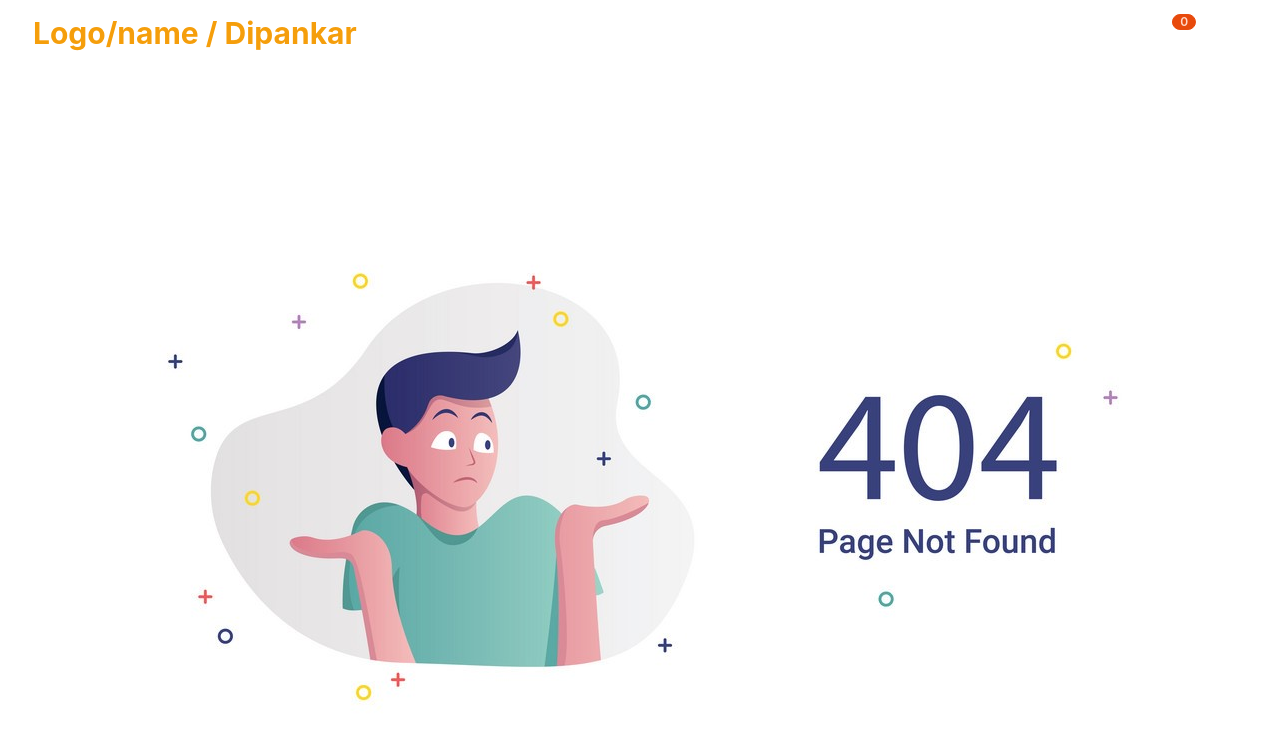
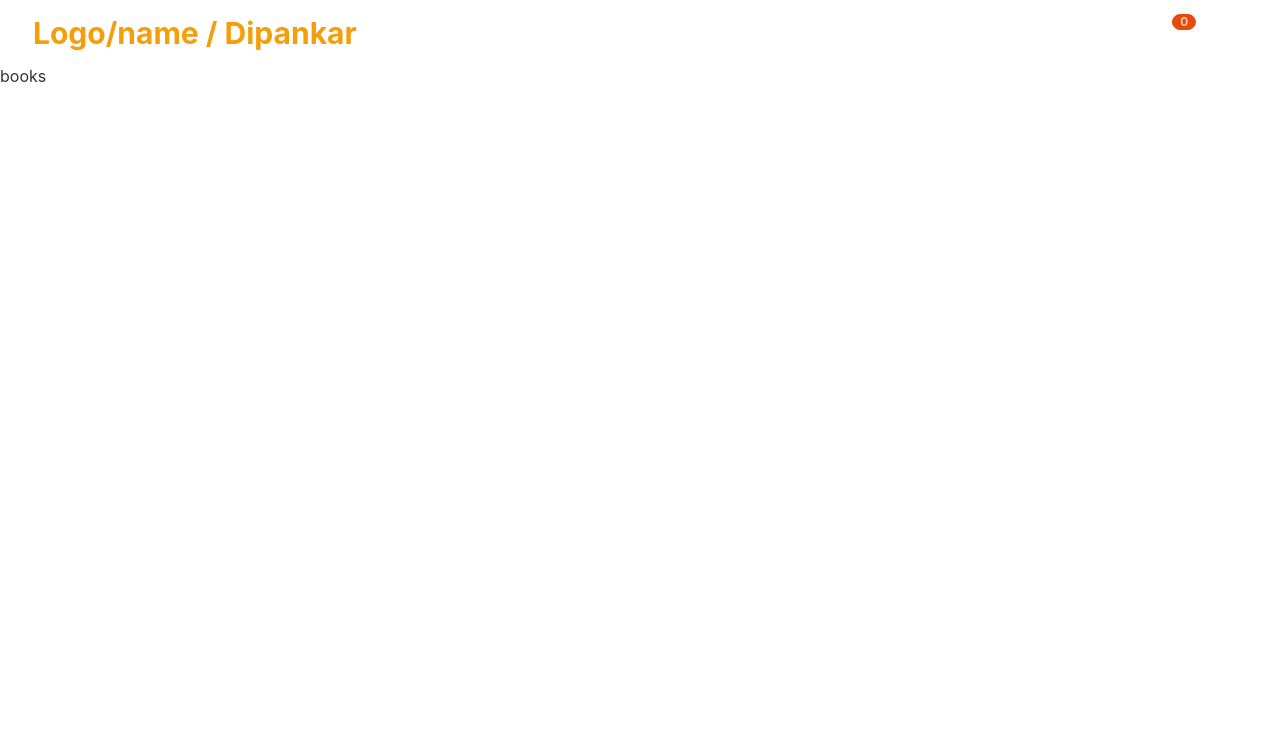
Before and after one commit to dipankar11137/Book-Buffet, a React (Create React App) app: page /book/1 in a window 1280 px wide. Shown: the top 744 px of the page. Built offline with nearby package versions, Linux system fonts and the light colour scheme; no server answers.

Commit message:
novel edit 3

```diff
--- a/src/App.js
+++ b/src/App.js
@@ -12,6 +12,8 @@ import RequireAuth from "./Components/Login/RequireAUth";
 import Dashboard from "./Components/Pages/Dashboard/Dashboard";
 import AddItem from "./Components/Pages/Dashboard/AddItem/AddItem";
 import ManageItems from "./Components/Pages/Dashboard/ManageItem/ManageItems";
+import Buy from "./Components/Pages/Home/Buy/Buy";
+import Books from "./Components/Pages/Home/Books/Books";
 
 function App() {
   return (
@@ -21,6 +23,8 @@ function App() {
       <Routes>
         <Route path="/" element={<Home />}></Route>
         <Route path="/createAccount" element={<CreateAccount />}></Route>
+        <Route path="/buy/:id" element={<Buy />}></Route>
+        <Route path="/book/:id" element={<Books />}></Route>
         <Route path="/login" element={<Login />}></Route>
         <Route path="/*" element={<NotFound />}></Route>
 
--- /dev/null
+++ b/src/Components/Pages/Home/Books/Books.js
@@ -0,0 +1,11 @@
+import React from "react";
+
+const Books = () => {
+  return (
+    <div>
+      <h1>books</h1>
+    </div>
+  );
+};
+
+export default Books;
--- /dev/null
+++ b/src/Components/Pages/Home/Buy/Buy.js
@@ -0,0 +1,11 @@
+import React from "react";
+
+const Buy = () => {
+  return (
+    <div>
+      <h1>Buy</h1>
+    </div>
+  );
+};
+
+export default Buy;
--- a/src/Components/Pages/Home/HomeSection/Novel/Novels.js
+++ b/src/Components/Pages/Home/HomeSection/Novel/Novels.js
@@ -1,8 +1,10 @@
 import React, { useEffect, useState } from "react";
 import Novel from "./Novel";
+import { useNavigate } from "react-router-dom";
 
 const Novels = () => {
   const [products, setProducts] = useState([]);
+  const navigation = useNavigate();
 
   useEffect(() => {
     fetch("http://localhost:5000/books/Novel Books")
@@ -11,10 +13,10 @@ const Novels = () => {
   }, []);
 
   const handleBuy = (id) => {
-    console.log("buy", id);
+    navigation(`/buy/${id}`);
   };
   const handleBook = (id) => {
-    console.log("book", id);
+    navigation(`/book/${id}`);
   };
   return (
     <div className="mt-20 mx-20 shadow-xl p-3">
```
